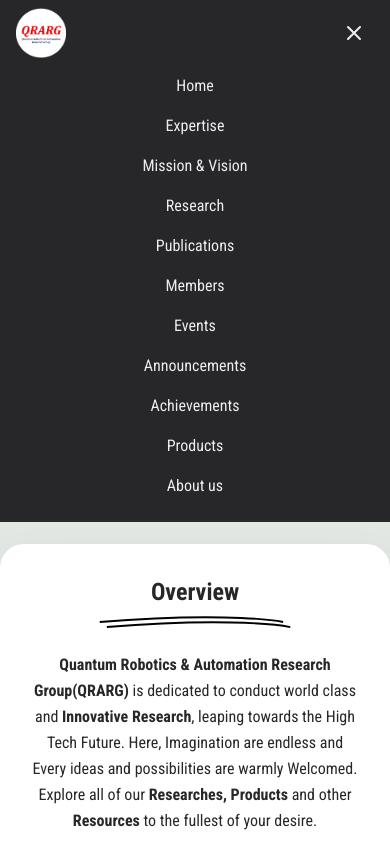
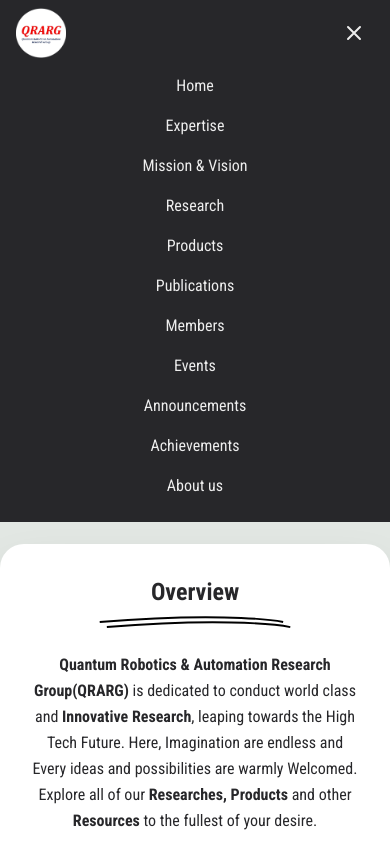
Before and after one commit to RafsanProve/qrarg, a Next.js app in the folder client/: page / in a window 390 px wide. Both pictures are taken after a click on the button 354 px from the left and 32 px from the top of the page. Shown: the top 844 px of the page. Built offline with nearby package versions, Linux system fonts and the light colour scheme.

Commit message:
Update Navbar.jsx

```diff
--- a/client/app/components/Navbar.jsx
+++ b/client/app/components/Navbar.jsx
@@ -52,12 +52,12 @@ export default function Navbar() {
           <Link href="/Expertise" className="py-2">Expertise</Link>
           <Link href="/Mission-Vision" className="py-2">Mission & Vision</Link>
           <Link href="/research" className="py-2">Research</Link>
+          <Link href="/Products" className="py-2">Products</Link>
           <Link href="/Publications" className="py-2">Publications</Link>
           <Link href="/Members" className="py-2">Members</Link>
           <Link href="/Events" className="py-2">Events</Link>
           <Link href="/Announcements" className="py-2">Announcements</Link>
           <Link href="/Achievements" className="py-2">Achievements</Link>
-          <Link href="/Products" className="py-2">Products</Link>
           <Link href="/About-us" className="py-2">About us</Link>
         </div>
       )}
```
